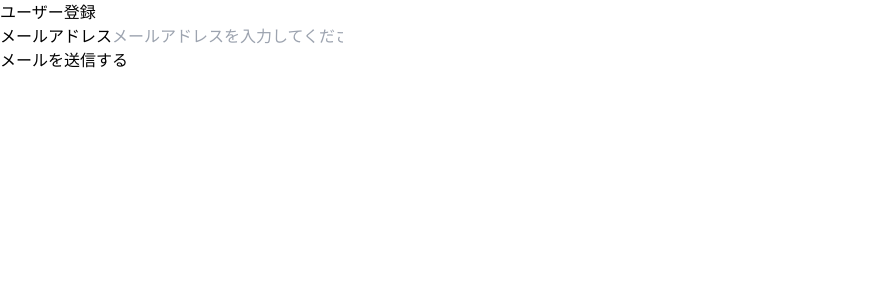
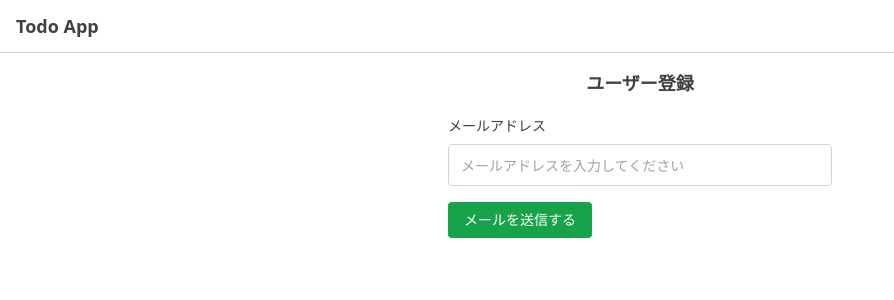
Before and after one commit to yuichiyasui/todo-app-sample-front, a Next.js app: page /sign-up in a window 1280 px wide. Shown: the top 300 px of the page, without its empty margins (0-894 px from the left). Built offline with nearby package versions, Linux system fonts and the light colour scheme.

Commit message:
Create sign-up top page

```diff
--- a/package.json
+++ b/package.json
@@ -10,6 +10,7 @@
     "prepare": "husky install"
   },
   "dependencies": {
+    "clsx": "^1.2.1",
     "next": "13.2.4",
     "react": "18.2.0",
     "react-dom": "18.2.0"
--- a/src/app/layout.tsx
+++ b/src/app/layout.tsx
@@ -1,7 +1,12 @@
 import "@/styles/globals.css";
 
-export const metadata = {
-  title: "Todo App",
+import { Metadata } from "next";
+
+export const metadata: Metadata = {
+  title: {
+    default: "Todo App",
+    template: "%s | Todo App",
+  },
   description: "タスク管理アプリケーション",
 };
 
--- /dev/null
+++ b/src/app/sign-up/form.tsx
@@ -0,0 +1,97 @@
+"use client";
+
+import clsx from "clsx";
+import { FormEvent, useState } from "react";
+
+const sleep = (seconds: number) => {
+  return new Promise((resolve) => setTimeout(resolve, seconds * 1000));
+};
+
+export const Form = () => {
+  const [sentEmail, setSentEmail] = useState(false);
+  const [email, setEmail] = useState("");
+  const [emailError, setEmailError] = useState("");
+  const [canSubmit, setCanSubmit] = useState(true);
+
+  const submit = async (event: FormEvent<HTMLFormElement>) => {
+    event.preventDefault();
+    setEmailError("");
+
+    if (!email) {
+      // TODO: validate email
+      setEmailError("メールアドレスを正しく入力してください");
+      return;
+    }
+
+    setCanSubmit(false);
+    // TODO: call API to send email
+    await sleep(1);
+
+    setSentEmail(true);
+    setEmail("");
+  };
+
+  if (sentEmail) {
+    return <p className="text-sm">メールアドレスを送信しました。</p>;
+  }
+
+  const emailInputId = "email";
+
+  return (
+    <form noValidate onSubmit={submit}>
+      <div className="mb-4">
+        <label
+          htmlFor={emailInputId}
+          className="inline-block mb-2 text-stone-700 text-sm"
+        >
+          メールアドレス
+        </label>
+        <input
+          id={emailInputId}
+          type="email"
+          value={email}
+          onChange={(event) => {
+            setEmail(event.target.value);
+          }}
+          aria-invalid={emailError ? "true" : "false"}
+          aria-required="true"
+          aria-errormessage={`${emailInputId}-error`}
+          placeholder="メールアドレスを入力してください"
+          className={clsx(
+            "block",
+            "border",
+            "w-full",
+            "placeholder:text-sm",
+            "py-2",
+            "px-3",
+            "rounded",
+            emailError ? "border-red-500" : "border-gray-300",
+          )}
+        />
+        {!!emailError && (
+          <p
+            id={`${emailInputId}-error`}
+            aria-live="polite"
+            className="text-red-500 text-sm empty:mt-0 mt-2"
+          >
+            {emailError}
+          </p>
+        )}
+      </div>
+      <button
+        type="submit"
+        className={clsx([
+          "text-sm",
+          "text-white",
+          "px-4",
+          "py-2",
+          "rounded",
+          canSubmit ? "bg-green-600" : "bg-gray-500/50",
+        ])}
+        disabled={!canSubmit}
+      >
+        メールを送信する
+      </button>
+    </form>
+  );
+};
--- /dev/null
+++ b/src/app/sign-up/layout.tsx
@@ -0,0 +1,11 @@
+import { Header } from "@/components/header";
+import { ReactNode } from "react";
+
+export default function Layout({ children }: { children: ReactNode }) {
+  return (
+    <>
+      <Header />
+      {children}
+    </>
+  );
+}
--- a/src/app/sign-up/page.tsx
+++ b/src/app/sign-up/page.tsx
@@ -1,19 +1,19 @@
+import { Metadata } from "next";
+import { Form } from "./form";
+
+export const metadata: Metadata = {
+  title: "ユーザー登録",
+};
+
 export default function SignUp() {
   return (
-    <main>
-      <h1>ユーザー登録</h1>
-      <form>
-        <div>
-          <label htmlFor="">
-            <span>メールアドレス</span>
-            <input
-              type="email"
-              placeholder="メールアドレスを入力してください"
-            />
-          </label>
-        </div>
-        <button type="submit">メールを送信する</button>
-      </form>
+    <main className="pt-4 px-4">
+      <h1 className="text-lg text-center mb-4 font-bold text-stone-700">
+        ユーザー登録
+      </h1>
+      <div className="max-w-sm mx-auto">
+        <Form />
+      </div>
     </main>
   );
 }
--- /dev/null
+++ b/src/components/header/header.tsx
@@ -0,0 +1,7 @@
+export const Header = () => {
+  return (
+    <header className="border-b border-b-gray-300 px-4 py-3">
+      <p className="font-bold text-lg text-stone-700">Todo App</p>
+    </header>
+  );
+};
--- /dev/null
+++ b/src/components/header/index.ts
@@ -0,0 +1 @@
+export * from "./header";
```
Also changed, not shown: 1 other file (tests, documents, lock files or other folders).
